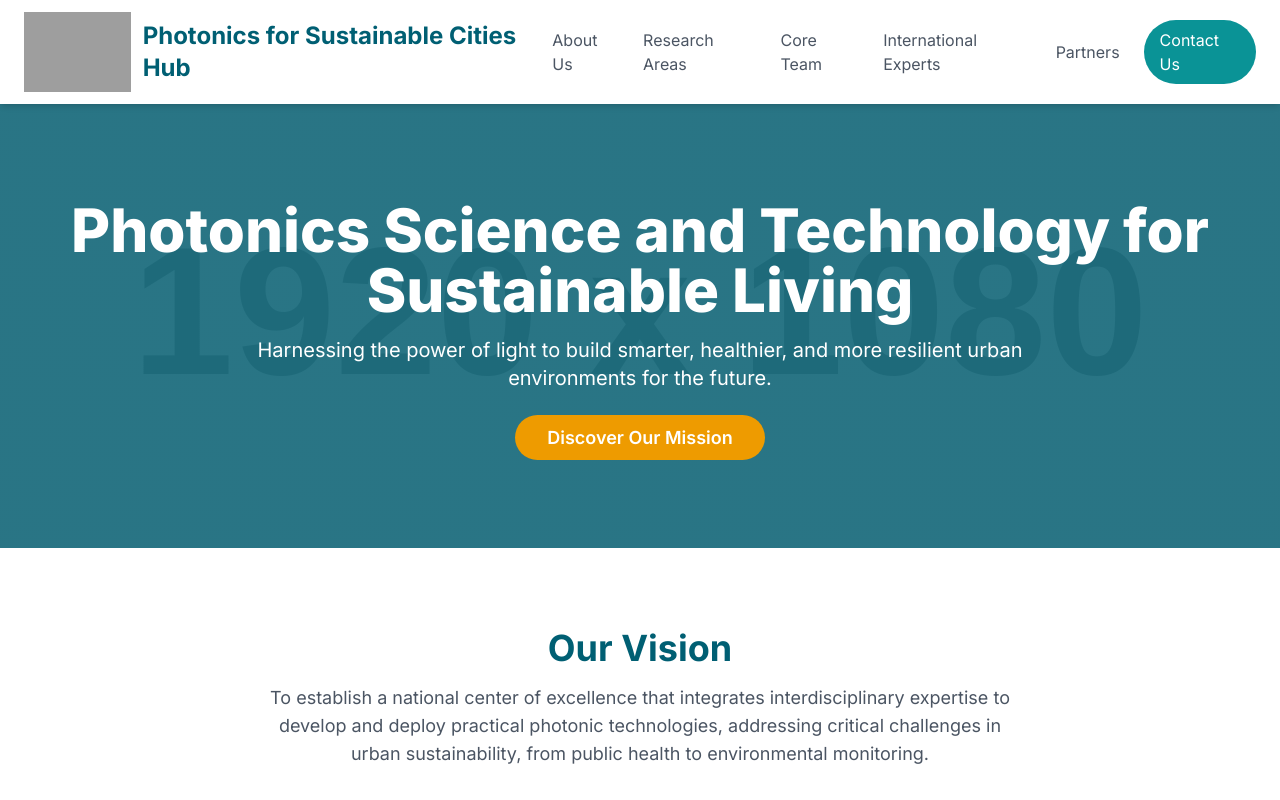
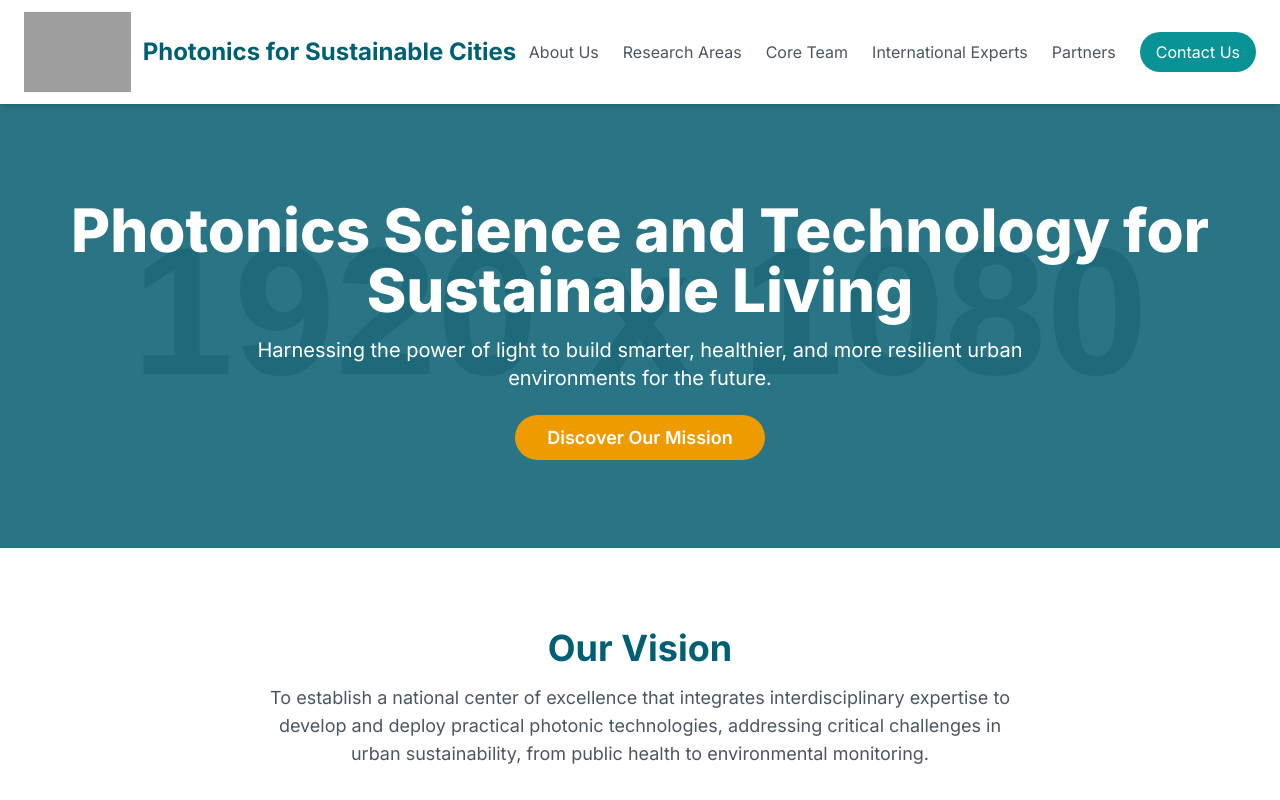
Before and after one commit to TheBeatzzz/HoT-Photonics, a plain HTML site: page index.html in a window 1280 px wide. Shown: the top 800 px of the page. Drawn offline with nearby package versions, Linux system fonts and the light colour scheme; grey boxes are pictures that could not be loaded; placeholder pictures from the web are drawn by us.

Commit message:
Update index.html

```diff
--- a/index.html
+++ b/index.html
@@ -95,7 +95,7 @@
         <nav class="container mx-auto px-6 py-3 flex justify-between items-center">
             <a href="#" class="flex items-center">
                 <img src="https://i.ibb.co/y2z74yj/Logo-white.png" alt="Photonics Hub Logo" class="h-20 w-auto mr-3">
-                <span class="text-2xl font-bold text-[#005f73] hidden sm:inline">Photonics for Sustainable Cities Hub</span>
+                <span class="text-2xl font-bold text-[#005f73] hidden sm:inline">Photonics for Sustainable Cities</span>
             </a>
             <div class="hidden md:flex space-x-6 items-center">
                 <a href="#about" class="text-gray-600 hover:text-[#0a9396] transition">About Us</a>
```
